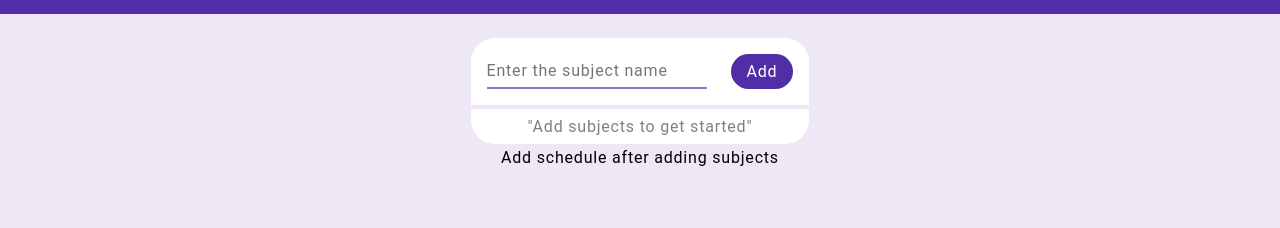
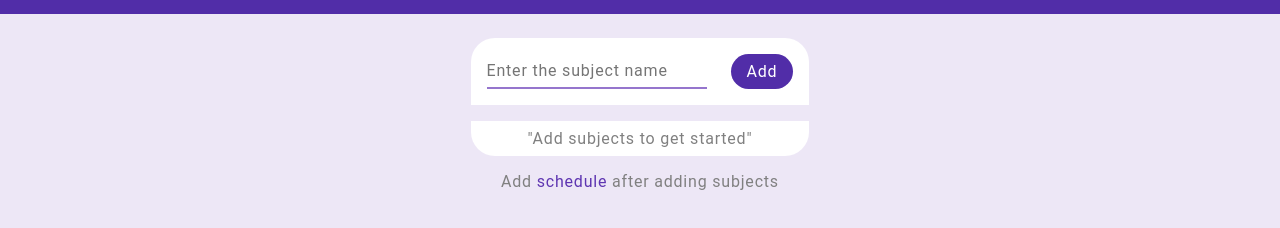
Before and after one commit to coding-cosmos/Attendance-Tracker, a website built with webpack: page src/index.html in a window 1280 px wide. Both pictures are taken after a click on the button "Get Started!". Shown: the part 48-276 px from the top of the page. Built offline with nearby package versions, Linux system fonts and the light colour scheme.

Commit message:
Add styles for message

```diff
--- a/src/styles/style.css
+++ b/src/styles/style.css
@@ -152,7 +152,7 @@
     display: flex;
     flex-direction: column;
     align-items: center;
-    gap: 4px;
+    gap: 16px;
 }
 
 #subjects-page .add {
@@ -203,6 +203,13 @@
     text-align: center;
 }
 
+#subjects-page .message{
+    color: gray;
+}
+
+#subjects-page #link{
+    color: var(--bg-clr-cmpnt);
+}
 #schedule-page {
     width: 100%;
     height: 100%;
```
